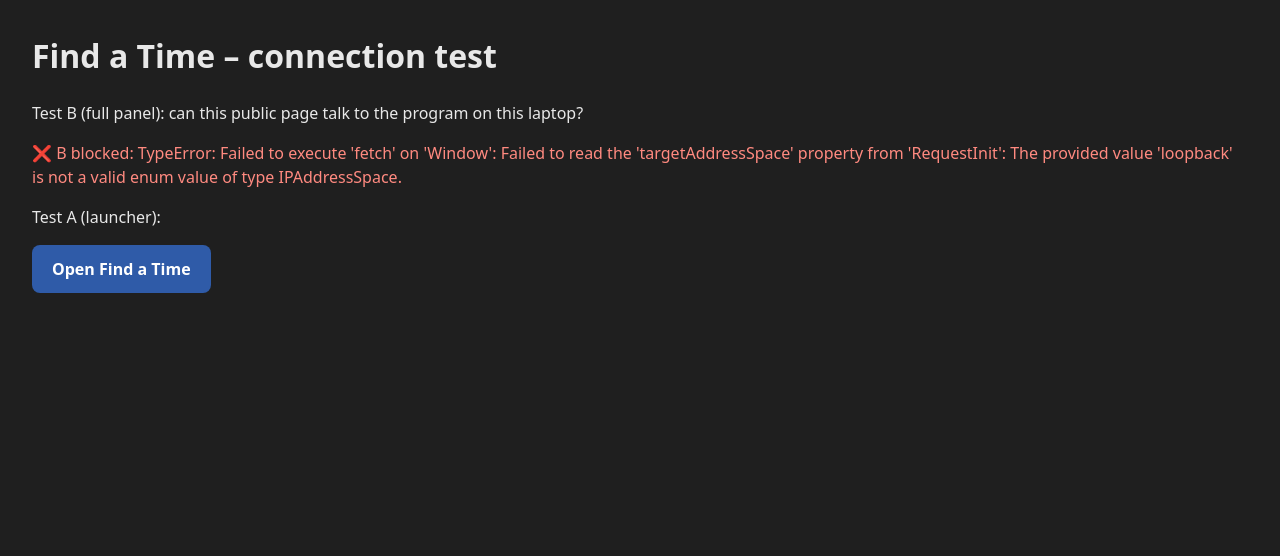
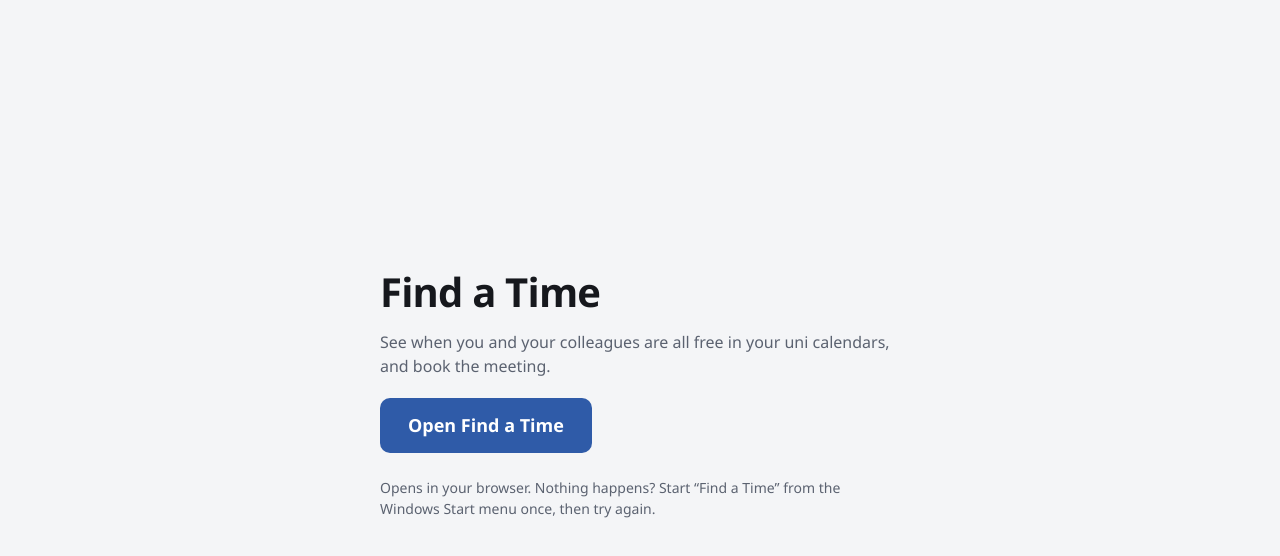
Before and after one commit to ReallyBoard123/findatime-teams, a plain HTML site: page index.html in a window 1280 px wide. Drawn offline with Linux system fonts and the light colour scheme.

Commit message:
Find a Time launcher page

```diff
--- a/index.html
+++ b/index.html
@@ -3,20 +3,28 @@
 <head>
   <meta charset="utf-8">
   <meta name="viewport" content="width=device-width, initial-scale=1">
-  <title>Find a Time – Teams test</title>
+  <title>Find a Time</title>
   <style>
-    body { font: 16px/1.5 system-ui, sans-serif; margin: 32px; color: #e8e8e8; background: #1f1f1f; }
-    a.btn { display: inline-block; padding: 12px 20px; border-radius: 8px; background: #2f5ba8; color: #fff; text-decoration: none; font-weight: 600; }
-    code { background: #333; padding: 2px 6px; border-radius: 4px; }
-    #result.ok { color: #7bd88f; } #result.bad { color: #ff8a80; }
+    :root { --bg: #f4f5f7; --ink: #16181d; --muted: #5b6270; --accent: #2f5ba8; --accent-ink: #fff; color-scheme: light dark; }
+    @media (prefers-color-scheme: dark) { :root { --bg: #1f1f1f; --ink: #eceef2; --muted: #9aa2b1; --accent: #6f9bff; --accent-ink: #0b1430; } }
+    body { margin: 0; min-height: 100vh; display: grid; place-items: center; background: var(--bg); color: var(--ink);
+           font: 16px/1.5 "Segoe UI Variable Text", "Segoe UI", system-ui, sans-serif; padding: 24px; box-sizing: border-box; }
+    main { max-width: 520px; }
+    h1 { font-size: clamp(28px, 4vw, 40px); letter-spacing: -0.02em; margin: 0 0 8px; }
+    p { margin: 0 0 20px; color: var(--muted); }
+    a.open { display: inline-block; background: var(--accent); color: var(--accent-ink); padding: 14px 28px; border-radius: 10px;
+             font-weight: 700; font-size: 18px; text-decoration: none; }
+    a.open:hover { filter: brightness(1.08); }
+    a.open:focus-visible { outline: 3px solid var(--accent); outline-offset: 3px; }
+    .hint { margin-top: 24px; font-size: 14px; }
   </style>
 </head>
 <body>
-  <h1>Find a Time – connection test</h1>
-  <p>Test B (full panel): can this public page talk to the program on this laptop?</p>
-  <p id="result">Testing…</p>
-  <p>Test A (launcher):</p>
-  <p><a class="btn" href="https://localhost:8443/" target="_blank" rel="noopener">Open Find a Time</a></p>
-  <script src="test.js"></script>
+  <main>
+    <h1>Find a Time</h1>
+    <p>See when you and your colleagues are all free in your uni calendars, and book the meeting.</p>
+    <a class="open" href="https://localhost:8443/" target="_blank" rel="noopener">Open Find a Time</a>
+    <p class="hint">Opens in your browser. Nothing happens? Start “Find a Time” from the Windows Start menu once, then try again.</p>
+  </main>
 </body>
 </html>
--- a/test.js
+++ /dev/null
@@ -1,8 +0,0 @@
-"use strict";
-const out = document.getElementById("result");
-const ctrl = new AbortController();
-setTimeout(() => ctrl.abort(), 8000);
-fetch("https://localhost:8443/ping", { signal: ctrl.signal, targetAddressSpace: "loopback" })
-  .then((r) => r.json())
-  .then((d) => { out.className = "ok"; out.textContent = "✅ B works: reached the laptop program (" + d.time + ")."; })
-  .catch((e) => { out.className = "bad"; out.textContent = "❌ B blocked: " + e.name + ": " + e.message; });
```
